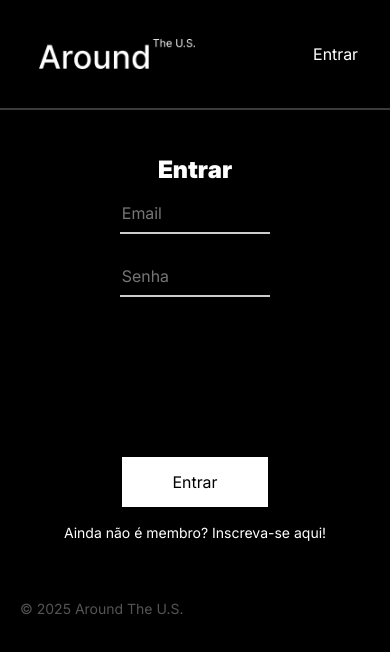
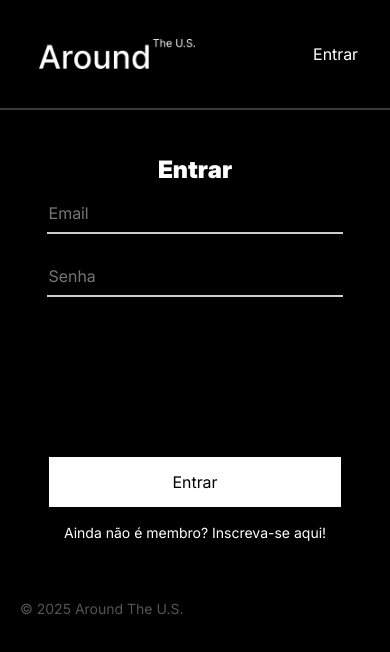
Before and after one commit to biarmortari/web_project_around_auth, a React (Vite) app: page /signin in a window 390 px wide. Shown: the top 652 px of the page. Built offline with nearby package versions, Linux system fonts and the light colour scheme; no server answers.

Commit message:
style(sign-form): estiliza o formulário de login/registro para telas mobile

```diff
--- a/src/blocks/signForm.css
+++ b/src/blocks/signForm.css
@@ -58,3 +58,23 @@
 .sign-link:hover {
   opacity: 0.6;
 }
+
+@media screen and (max-width: 728px) {
+  .form__input {
+    width: 60%;
+  }
+
+  .form__button {
+    width: 60%;
+  }
+}
+
+@media screen and (max-width: 481px) {
+  .form__input {
+    width: 80%;
+  }
+
+  .form__button {
+    width: 80%;
+  }
+}
```
